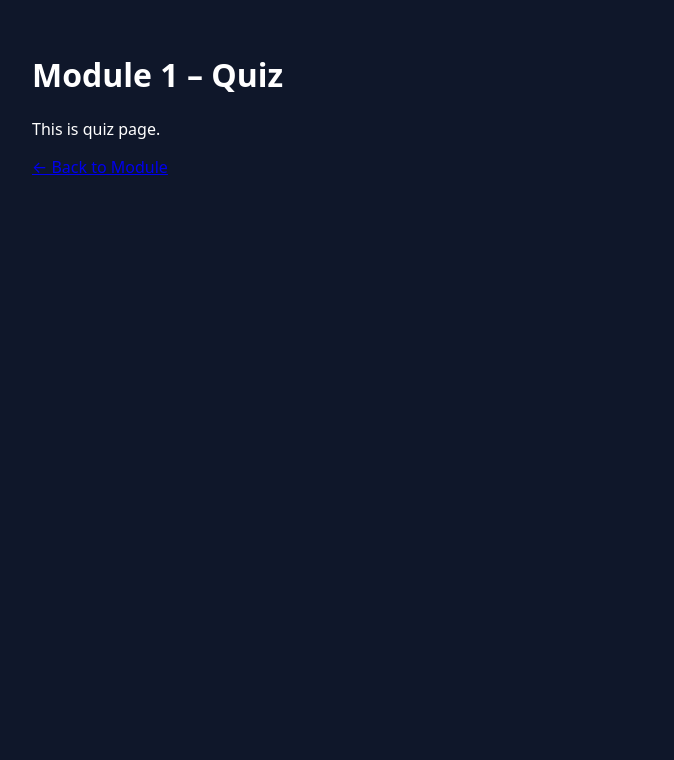
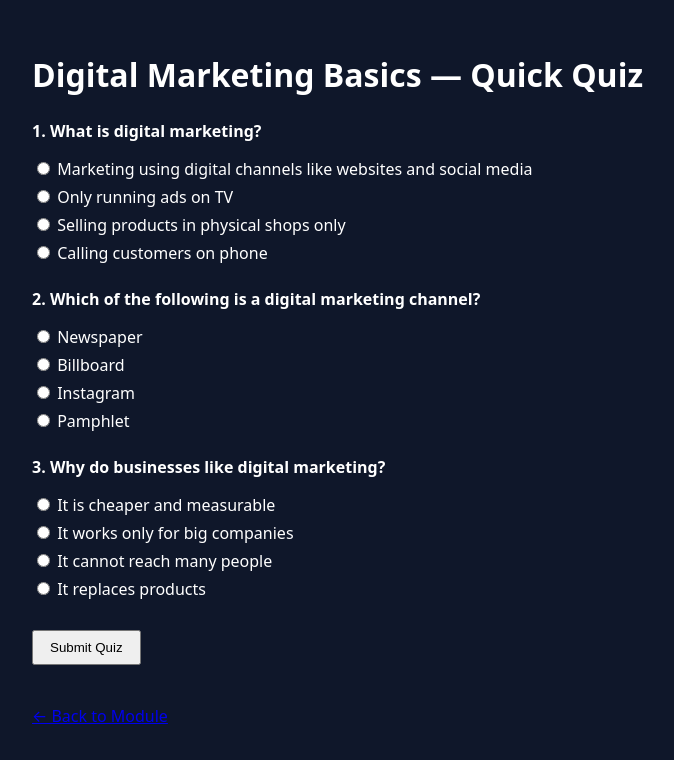
Before and after one commit to Scaleshiftlabs/scaleshift-learn, a React (Vite) app: page /course/module/1/quiz in a window 1280 px wide. Shown: the top 760 px of the page, without its empty margins (0-674 px from the left). Built offline with nearby package versions, Linux system fonts and the light colour scheme; no server answers.

Commit message:
content: add module 1 beginner quiz

```diff
--- a/src/pages/course/modules/Quiz.jsx
+++ b/src/pages/course/modules/Quiz.jsx
@@ -1,13 +1,109 @@
 import { useParams, Link } from "react-router-dom";
+import { useState } from "react";
+
+const QUIZZES = {
+  1: {
+    title: "Digital Marketing Basics — Quick Quiz",
+    questions: [
+      {
+        q: "What is digital marketing?",
+        options: [
+          "Marketing using digital channels like websites and social media",
+          "Only running ads on TV",
+          "Selling products in physical shops only",
+          "Calling customers on phone"
+        ],
+        answer: 0
+      },
+      {
+        q: "Which of the following is a digital marketing channel?",
+        options: [
+          "Newspaper",
+          "Billboard",
+          "Instagram",
+          "Pamphlet"
+        ],
+        answer: 2
+      },
+      {
+        q: "Why do businesses like digital marketing?",
+        options: [
+          "It is cheaper and measurable",
+          "It works only for big companies",
+          "It cannot reach many people",
+          "It replaces products"
+        ],
+        answer: 0
+      }
+    ]
+  }
+};
 
 export default function Quiz() {
   const { id } = useParams();
+  const quiz = QUIZZES[id];
+  const [selected, setSelected] = useState({});
+  const [submitted, setSubmitted] = useState(false);
+
+  if (!quiz) {
+    return (
+      <div style={{ padding: 32, color: "white" }}>
+        <p>No quiz found for this module.</p>
+        <Link to={`/course/module/${id}`}>← Back to Module</Link>
+      </div>
+    );
+  }
+
+  const score = quiz.questions.reduce((acc, q, i) => {
+    return acc + (selected[i] === q.answer ? 1 : 0);
+  }, 0);
 
   return (
-    <div style={{ padding: 32, color: "white" }}>
-      <h1>Module {id} – Quiz</h1>
-      <p>This is quiz page.</p>
-      <Link to={`/course/module/${id}`}>← Back to Module</Link>
+    <div style={{ padding: 32, color: "white", maxWidth: 900 }}>
+      <h1>{quiz.title}</h1>
+
+      {quiz.questions.map((q, qi) => (
+        <div key={qi} style={{ marginTop: 24 }}>
+          <p><strong>{qi + 1}. {q.q}</strong></p>
+          {q.options.map((opt, oi) => (
+            <label key={oi} style={{ display: "block", marginBottom: 6 }}>
+              <input
+                type="radio"
+                name={`q-${qi}`}
+                disabled={submitted}
+                onChange={() => setSelected({ ...selected, [qi]: oi })}
+              />{" "}
+              {opt}
+            </label>
+          ))}
+        </div>
+      ))}
+
+      {!submitted && (
+        <button
+          style={{ marginTop: 24, padding: "8px 16px" }}
+          onClick={() => setSubmitted(true)}
+        >
+          Submit Quiz
+        </button>
+      )}
+
+      {submitted && (
+        <div style={{ marginTop: 24 }}>
+          <p>
+            Your score: <strong>{score} / {quiz.questions.length}</strong>
+          </p>
+          <p>
+            {score >= 2
+              ? "Good job! You understand the basics."
+              : "No worries. Rewatch the videos and try again."}
+          </p>
+        </div>
+      )}
+
+      <div style={{ marginTop: 40 }}>
+        <Link to={`/course/module/${id}`}>← Back to Module</Link>
+      </div>
     </div>
   );
 }
```
